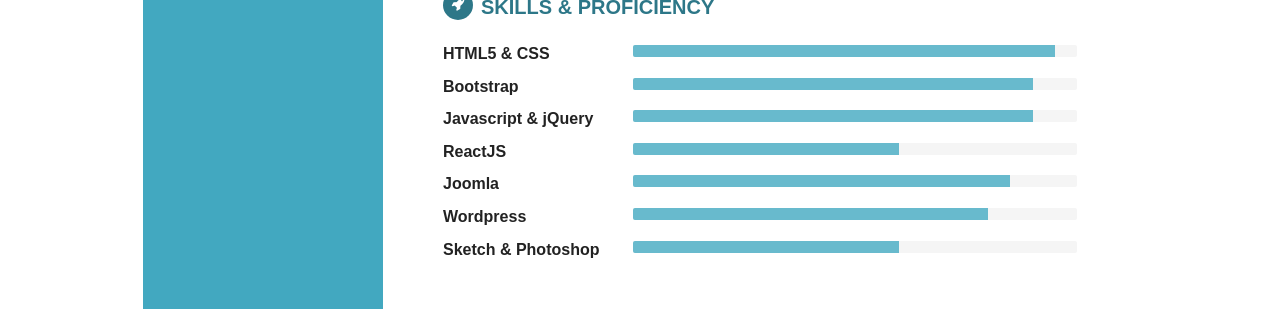
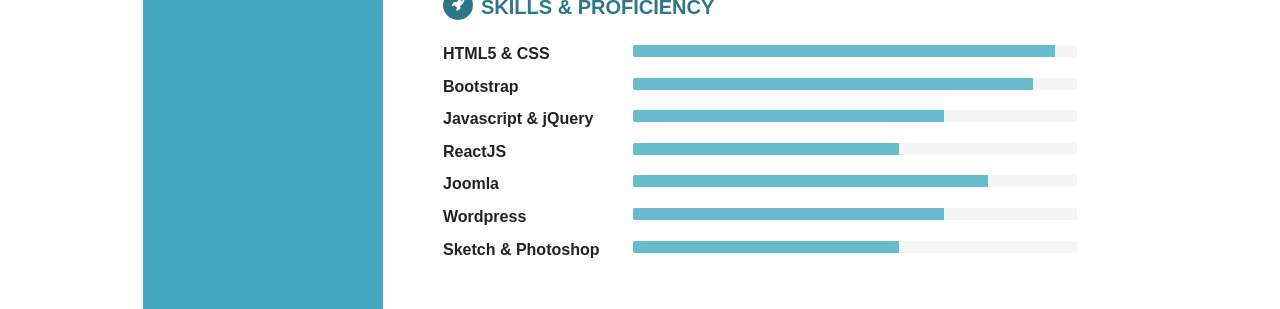
Before and after one commit to nhidev/nhidev.github.io, a Jekyll site: the page built from index.md, in a window 1280 px wide. Shown: the part 1228-1537 px from the top of the page. Built offline with Jekyll 4.4.1, drawn with Linux system fonts in a browser that asks for light colours; nearby versions of some CDN libraries; some web fonts are replaced.

Commit message:
edit content

```diff
--- a/_layouts/home.html
+++ b/_layouts/home.html
@@ -170,7 +170,7 @@
                   <div class="item">
                       <h3 class="level-title">Javascript &amp; jQuery</h3>
                       <div class="progress level-bar">
-                          <div class="progress-bar theme-progress-bar" role="progressbar" style="width: 90%" aria-valuenow="90" aria-valuemin="0" aria-valuemax="100"></div>
+                          <div class="progress-bar theme-progress-bar" role="progressbar" style="width: 70%" aria-valuenow="70" aria-valuemin="0" aria-valuemax="100"></div>
                       </div>
                   </div><!--//item-->
                    <div class="item">
@@ -183,13 +183,13 @@
                    <div class="item">
                       <h3 class="level-title">Joomla</h3>
                       <div class="progress level-bar">
-                              <div class="progress-bar theme-progress-bar" role="progressbar" style="width: 85%" aria-valuenow="85" aria-valuemin="0" aria-valuemax="100"></div>
+                              <div class="progress-bar theme-progress-bar" role="progressbar" style="width: 80%" aria-valuenow="85" aria-valuemin="0" aria-valuemax="100"></div>
                       </div>
                   </div><!--//item-->
                    <div class="item">
                       <h3 class="level-title">Wordpress</h3>
                       <div class="progress level-bar">
-                              <div class="progress-bar theme-progress-bar" role="progressbar" style="width: 80%" aria-valuenow="80" aria-valuemin="0" aria-valuemax="100"></div>
+                              <div class="progress-bar theme-progress-bar" role="progressbar" style="width: 70%" aria-valuenow="80" aria-valuemin="0" aria-valuemax="100"></div>
                       </div>
                   </div><!--//item-->
 
```
